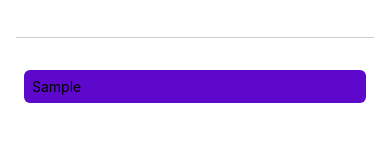
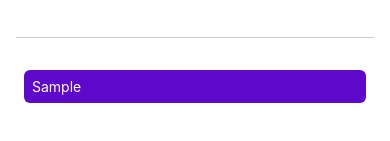
Before and after one commit to PraneethBunny123/GoalsApp, a React Native app: screen / in a window 390 px wide. Both pictures are taken after typing "Sample" into the empty fields and a click on the button "ADD GOAL". Shown: the part 167-308 px from the top of the page. Built offline with nearby package versions, Linux system fonts and the light colour scheme.

Commit message:
Giving seperate styles for the text component

```diff
--- a/App.js
+++ b/App.js
@@ -35,7 +35,7 @@ export default function App() {
                         key={goal}
                         style={styles.goalItem}
                     >
-                        <Text>{goal}</Text>
+                        <Text style={styles.goalText}>{goal}</Text>
                     </View>
                 ))}
             </View>
@@ -73,6 +73,8 @@ const styles = StyleSheet.create({
         padding: 8,
         borderRadius: 6,
         backgroundColor: '#5e08cc',
+    },
+    goalText: {
         color: 'white'
     }
 });
```
